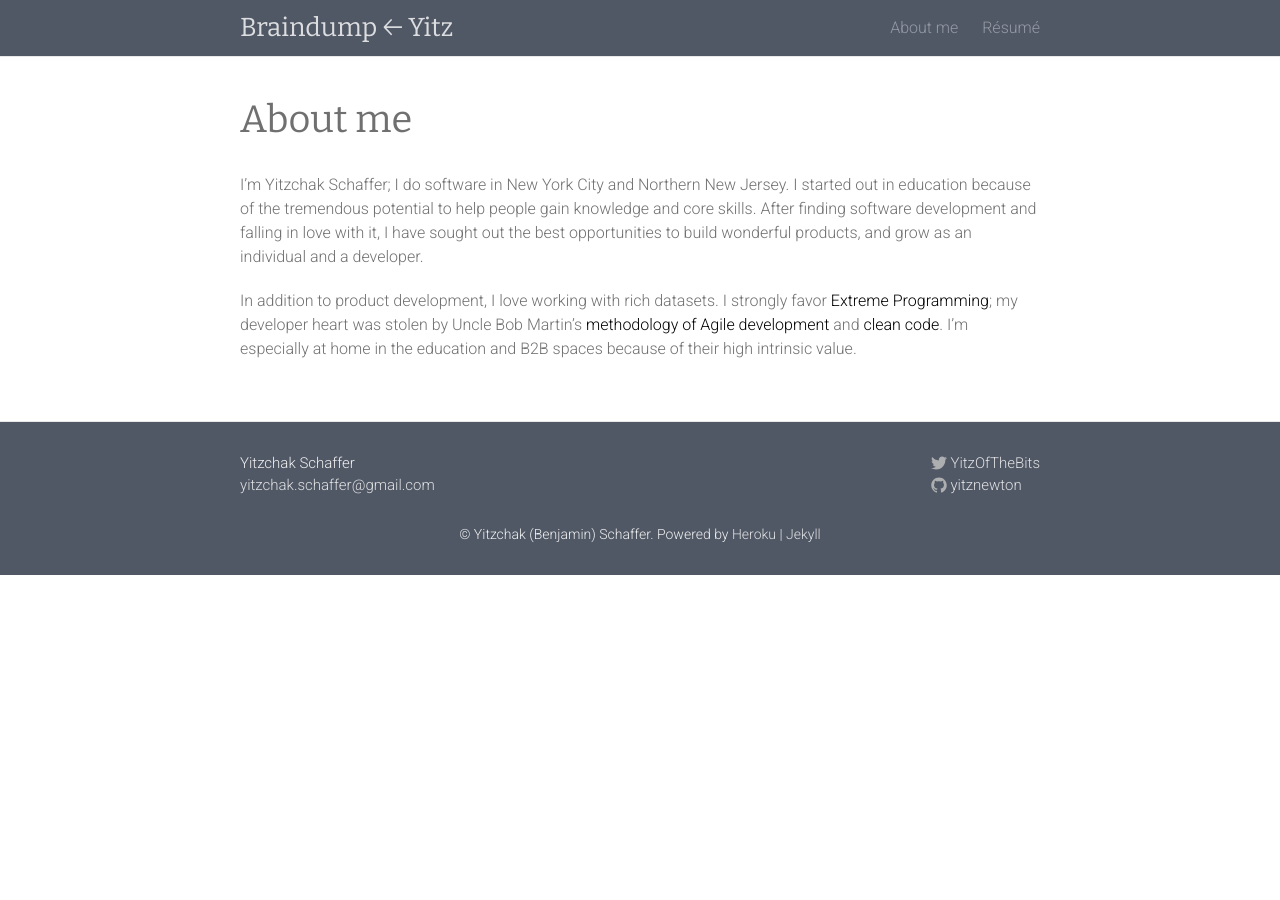
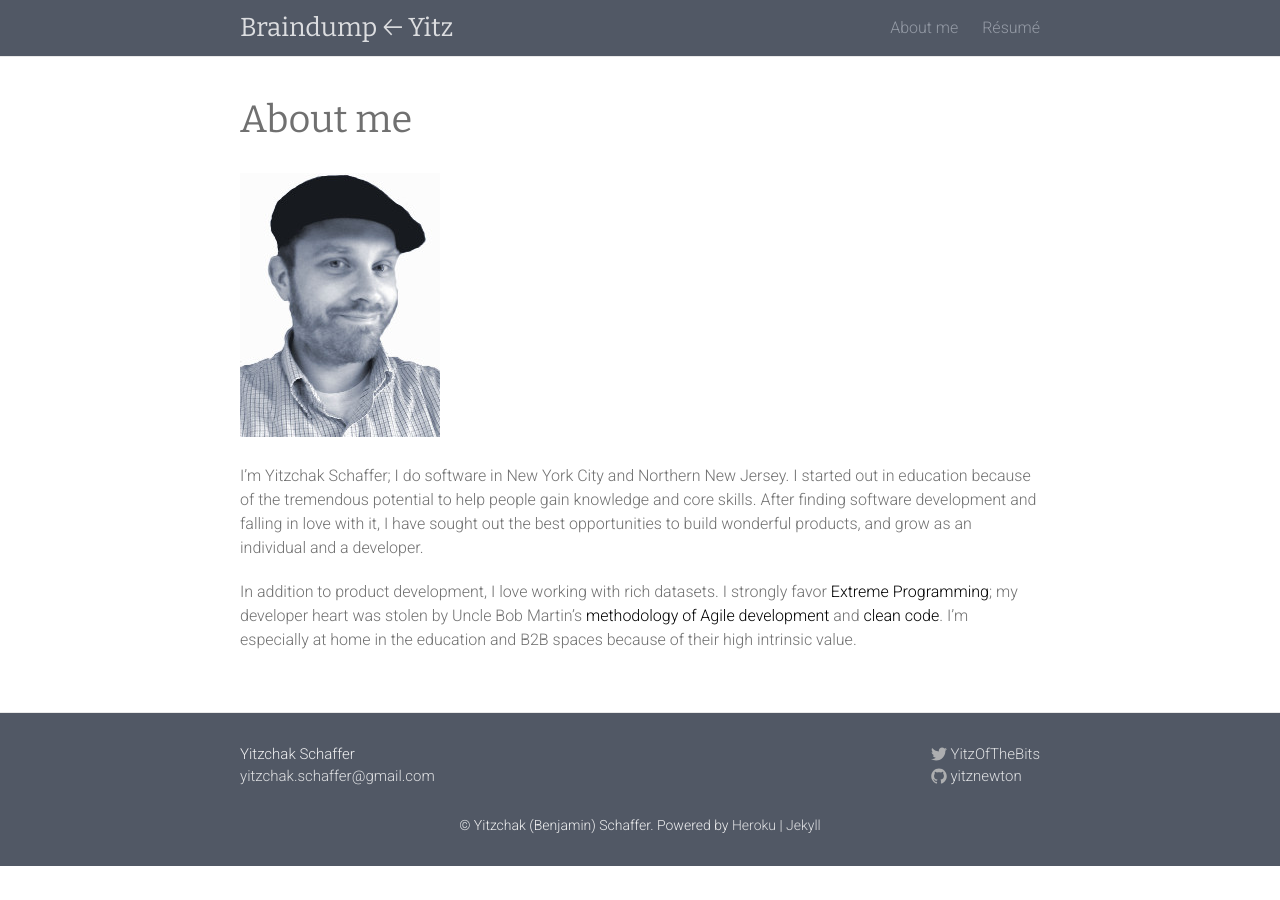
Before and after one commit to yitznewton/yitznewton.github.io, a Jekyll site: the page built from about.md, in a window 1280 px wide. Built offline with Jekyll 4.4.1, drawn with Linux system fonts in a browser that asks for light colours.

Commit message:
add portrait

```diff
--- a/about.md
+++ b/about.md
@@ -3,6 +3,8 @@ layout: page
 title: About me
 permalink: /about/
 ---
+
+![Yitz's pic]({{ site.baseurl }}/assets/yitz.jpg)
 
 I'm Yitzchak Schaffer; I do software in New York City and Northern New
 Jersey.  I started out in education because of the tremendous potential to
```
Also changed, not shown: assets/yitz.jpg (added).
